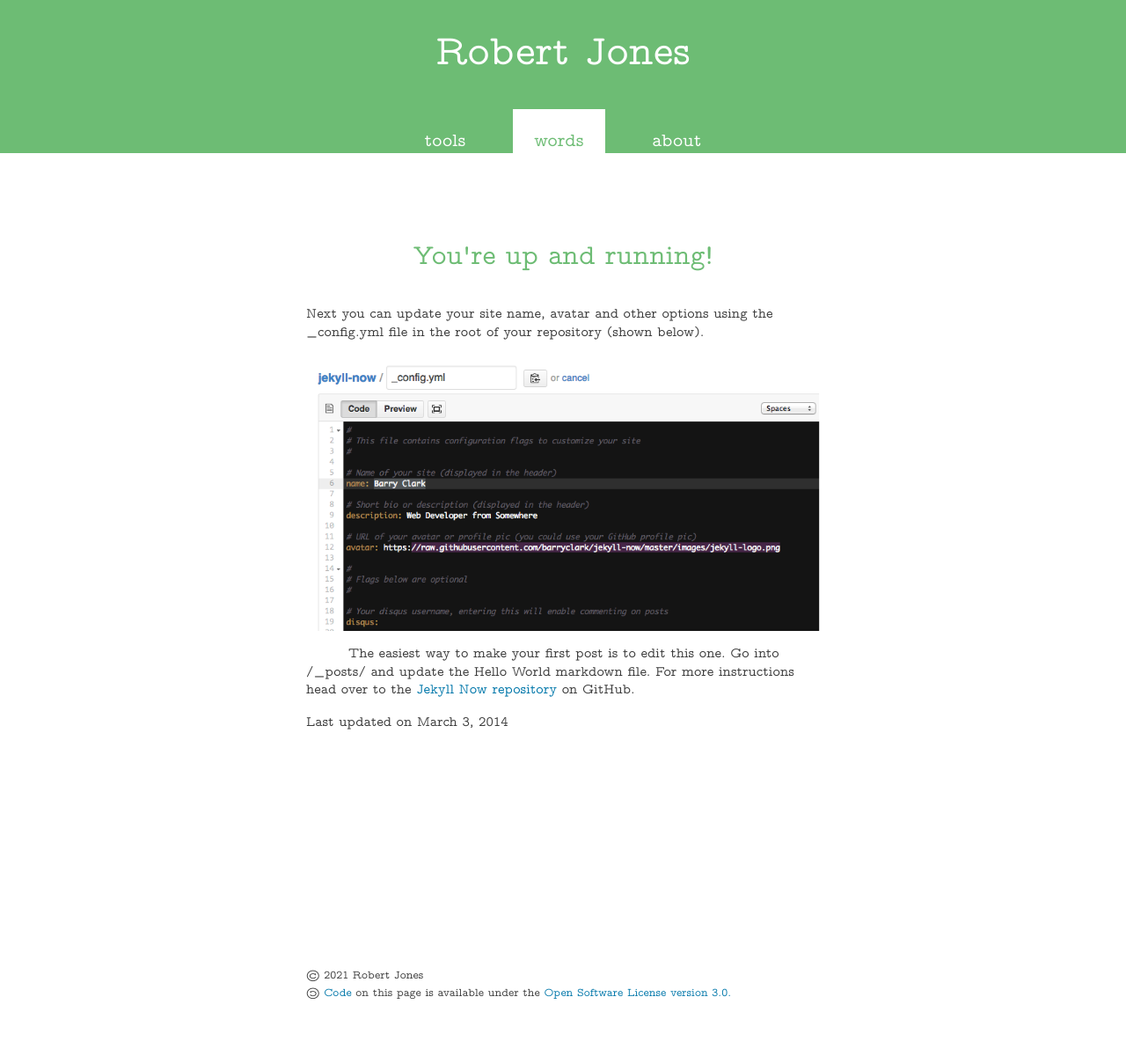
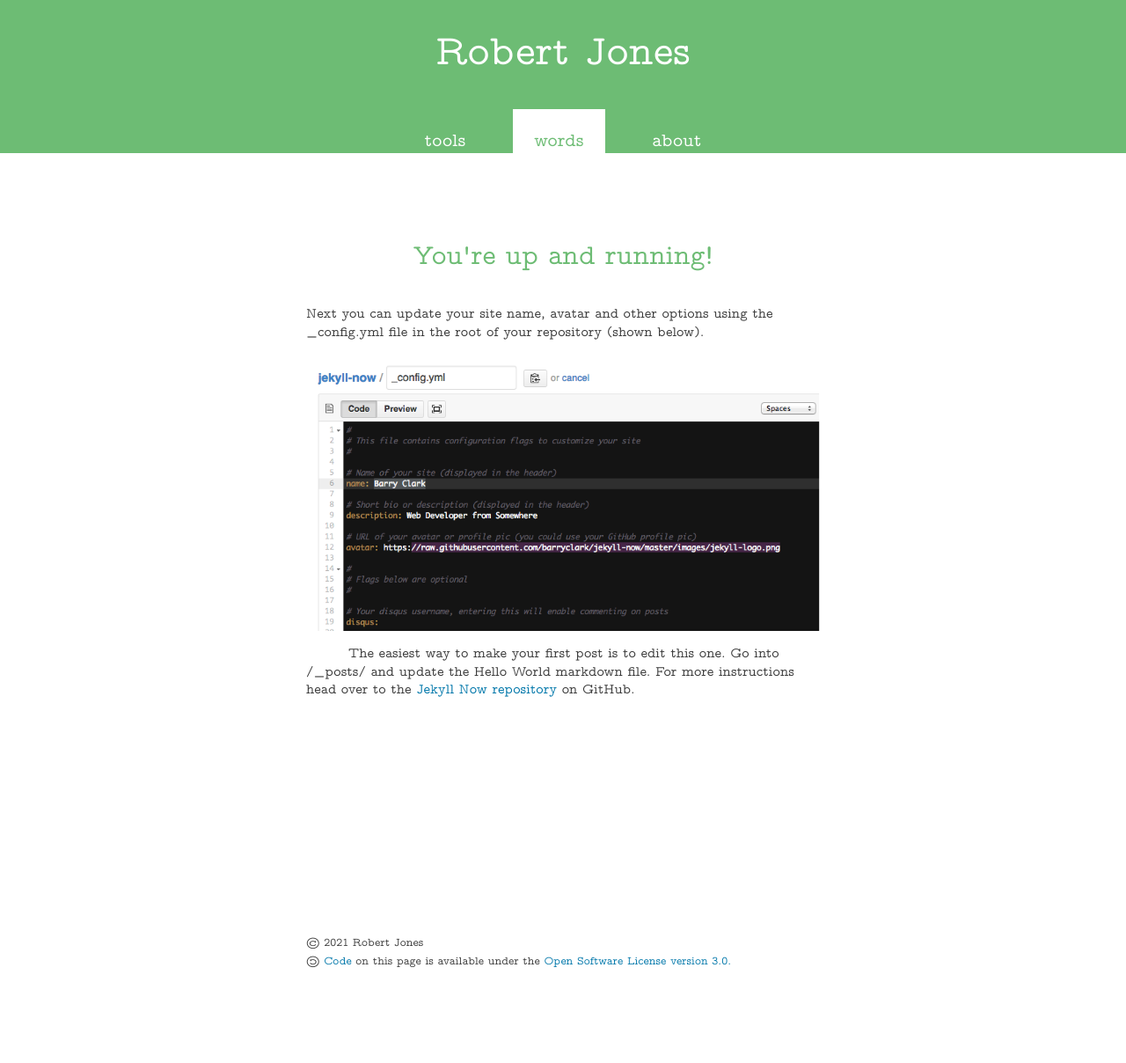
Before and after one commit to rjjiii/rjjiii.github.io, a Jekyll site: the page built from _posts/2014-3-3-Hello-World.md, in a window 1280 px wide. Shown: the whole page at 88% size. Built offline with Jekyll 4.4.1, drawn with Linux system fonts in a browser that asks for light colours; after the commit the page ends 1171 px from its top, so only the background shows below that.

Commit message:
Update post.html

```diff
--- a/_layouts/post.html
+++ b/_layouts/post.html
@@ -9,8 +9,4 @@
     {{ content }}
   </div>
 
-  <div class="date">
-    Last updated on {{ page.date | date: "%B %e, %Y" }}
-  </div>
-
 </article>
```
